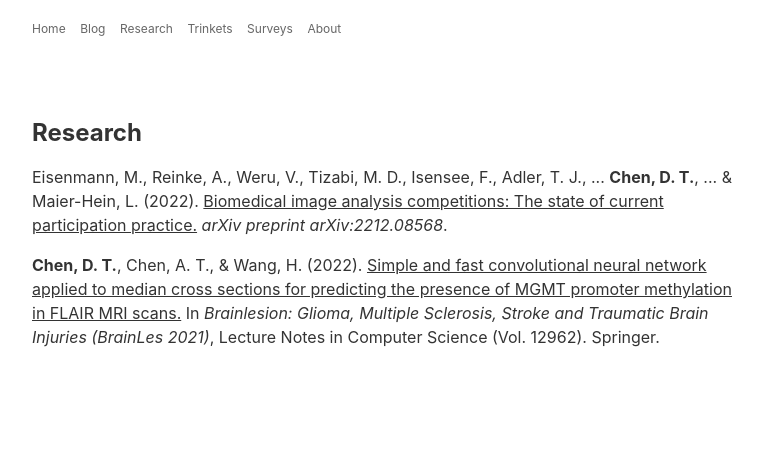
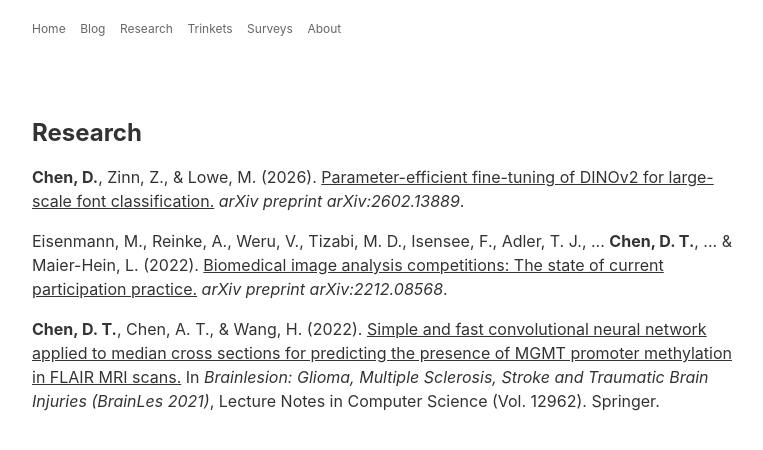
Before and after one commit to danielchen0/danielchen0.github.io, a Jekyll site: the page built from research.markdown, in a window 1280 px wide. Shown: the top 450 px of the page, without its empty margins (258-1021 px from the left). Built offline with Jekyll 4.4.1, drawn with Linux system fonts in a browser that asks for light colours.

Commit message:
Add DINOv2 font classification paper to Research page

```diff
--- a/research.markdown
+++ b/research.markdown
@@ -3,6 +3,10 @@ title: research
 layout: simple
 page_id: research
 ---
+
+<p>
+    <b>Chen, D.</b>, Zinn, Z., &amp; Lowe, M. (2026). <a href='https://arxiv.org/abs/2602.13889' target='_blank'>Parameter-efficient fine-tuning of DINOv2 for large-scale font classification.</a> <i>arXiv preprint arXiv:2602.13889</i>.
+</p>
 
 <p>
     Eisenmann, M., Reinke, A., Weru, V., Tizabi, M. D., Isensee, F., Adler, T. J., ... <b>Chen, D. T.</b>, ... &amp; Maier-Hein, L. (2022). <a href='https://www.researchgate.net/publication/366398025_Biomedical_image_analysis_competitions_The_state_of_current_participation_practice' target='_blank'>Biomedical image analysis competitions: The state of current participation practice.</a> <i>arXiv preprint arXiv:2212.08568</i>.
```
